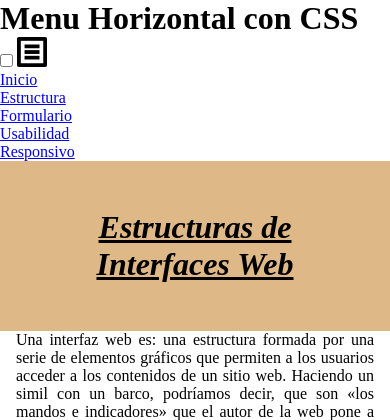
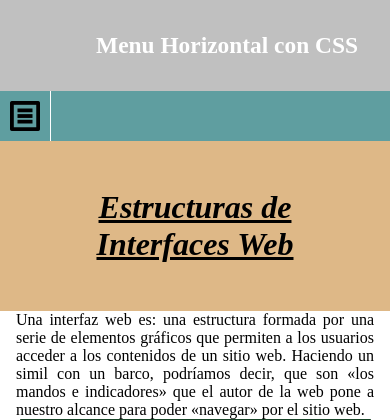
Before and after one commit to TakeaKSV/APP_WEB_2024, a PHP site: page / in a window 390 px wide; the page is wider, and only the part inside the window is pictured. Shown: the top 420 px of that part. Run offline with PHP 8.4, Linux system fonts and the light colour scheme.

Commit message:
2DO Commit Proyectos

```diff
--- a/P2/proyectos/menu_horizontal_css/css/estilosmenu.css
+++ b/P2/proyectos/menu_horizontal_css/css/estilosmenu.css
@@ -1 +1,100 @@
 /* Estilos aplicados para crear el menu horizontal en CSS */
+
+#index {
+    background-color: silver;
+    padding: 2rem;
+    margin: 0%;
+    width: 100%;
+    height: auto;
+    text-align: center;
+    font-size: 6vmin;
+    color: white;
+}
+
+header {
+    width: 100%;
+    background-color: cadetblue;
+    position: sticky;
+    top: 0%;
+}
+
+#btn-menu {
+    display: none;
+}
+
+header label {
+    display: none;
+    width: 30px;
+    height: 30px;
+    padding: 10px;
+    border-right: 1px solid white;
+    cursor: pointer;
+}
+
+header label img {
+    width: 100%;
+    height: 100%;
+}
+
+#menu ul {
+    margin: 0;
+    list-style: none;
+    padding: 0;
+    display: flex;
+    background-color: cadetblue;
+}
+
+#menu li {
+    flex-grow: 1;
+    text-align: center;
+    border: 1px solid white;
+}
+
+#menu li a {
+    text-decoration: none;
+    color: white;
+    display: block;
+    padding: 1rem 1rem;
+}
+
+#menu li a:hover {
+    background-color: rgb(38, 35, 35);
+}
+
+/* Aplicar estilos con media query para que el menu se oculte y sea desplegable */
+
+@media screen and (max-width: 768px) {
+    header {
+        display: flex;
+        align-items: center;
+    }
+
+    header label {
+        display: flex;
+        align-items: center;
+        justify-content: center;
+    }
+
+    #menu {
+        position: absolute;
+        background-color: cadetblue;
+        width: 70%;
+        max-width: 300px;
+        top: 100%;
+        left: -100%;
+        transition: all 0.5s;
+    }
+
+    #menu ul {
+        flex-direction: column;
+    }
+
+    #menu li {
+        text-align: left;
+        border: 1px solid white;
+    }
+
+    #btn-menu:checked ~ #menu {
+        left: 0;
+    }
+}
```
